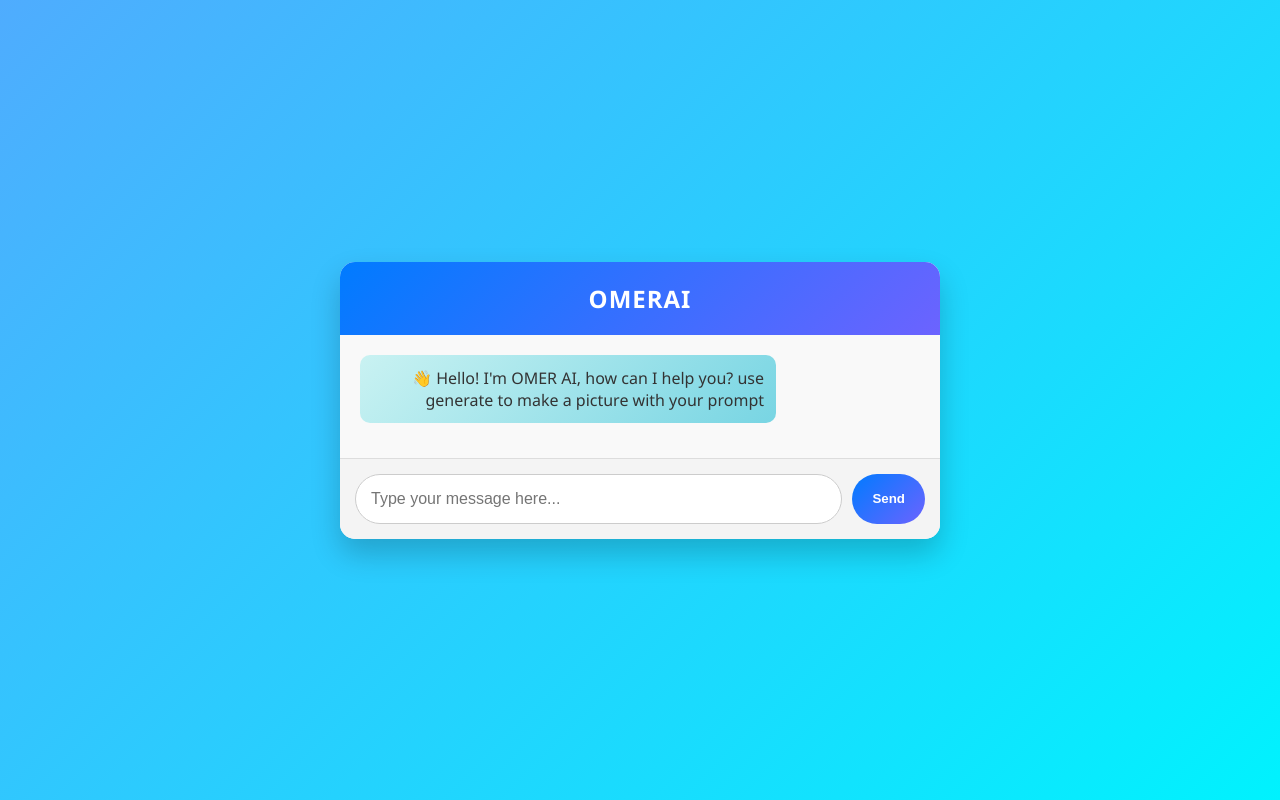
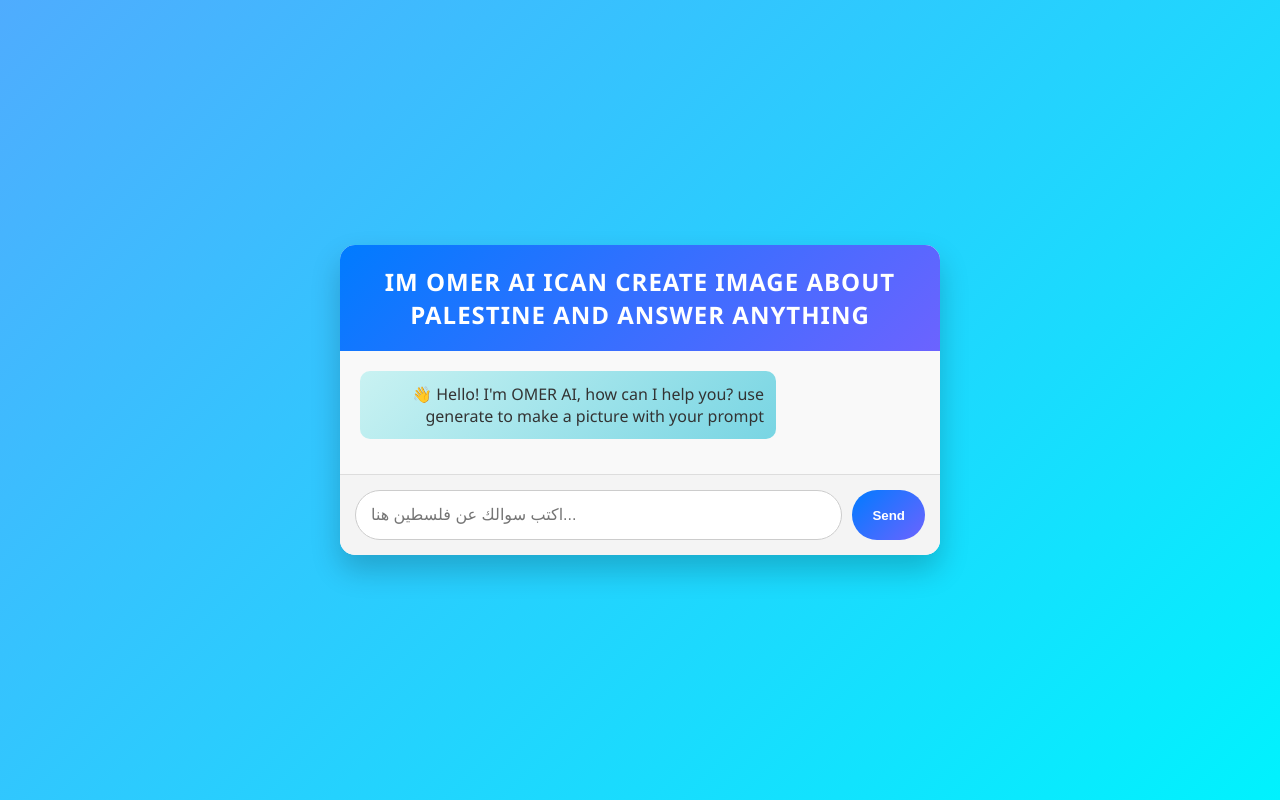
Before and after one commit to ai-DevOmer/Ps, a plain HTML site: page omer.html in a window 1280 px wide. Drawn offline with Linux system fonts and the light colour scheme.

Commit message:
Update omer.html

```diff
--- a/omer.html
+++ b/omer.html
@@ -3,7 +3,7 @@
 <head>
   <meta charset="UTF-8">
   <meta name="viewport" content="width=device-width, initial-scale=1.0">
-  <title>OMERAI</title>
+  <title>الذكاء الاصطناعي المخصص لفلسطين</title>
   <style>
     body {
       font-family: 'Segoe UI', Tahoma, Geneva, Verdana, sans-serif;
@@ -154,10 +154,10 @@
 <body>
 
 <div id="chatbox">
-  <div id="header">OMERAI</div>
+  <div id="header">IM OMER AI ICAN CREATE IMAGE ABOUT PALESTINE AND ANSWER ANYTHING</div>
   <div id="messages"></div>
   <div id="input-area">
-    <input type="text" id="input-text" placeholder="Type your message here...">
+    <input type="text" id="input-text" placeholder="اكتب سوالك عن فلسطين هنا...">
     <button id="send-button">Send</button>
   </div>
 </div>
```
